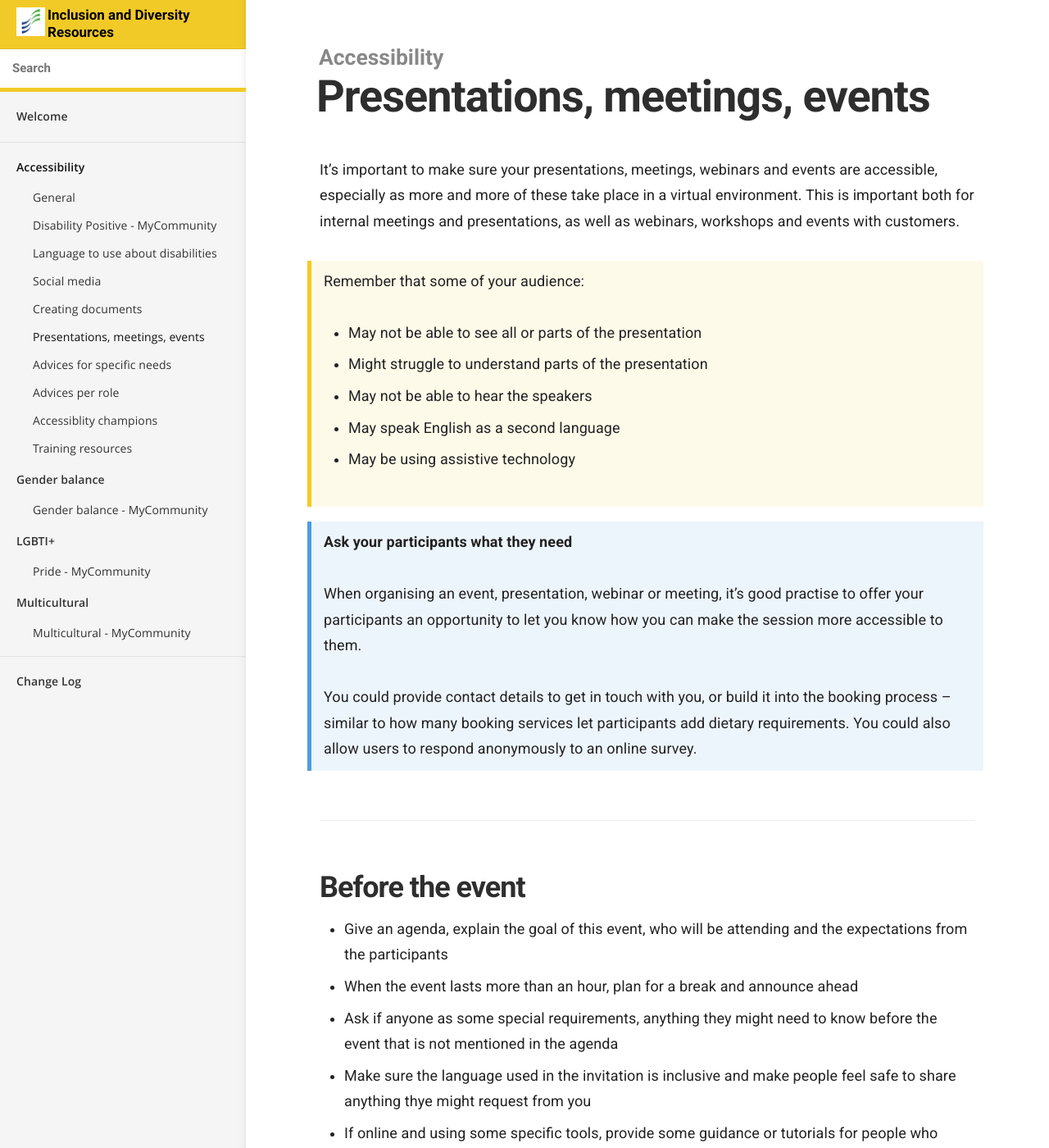
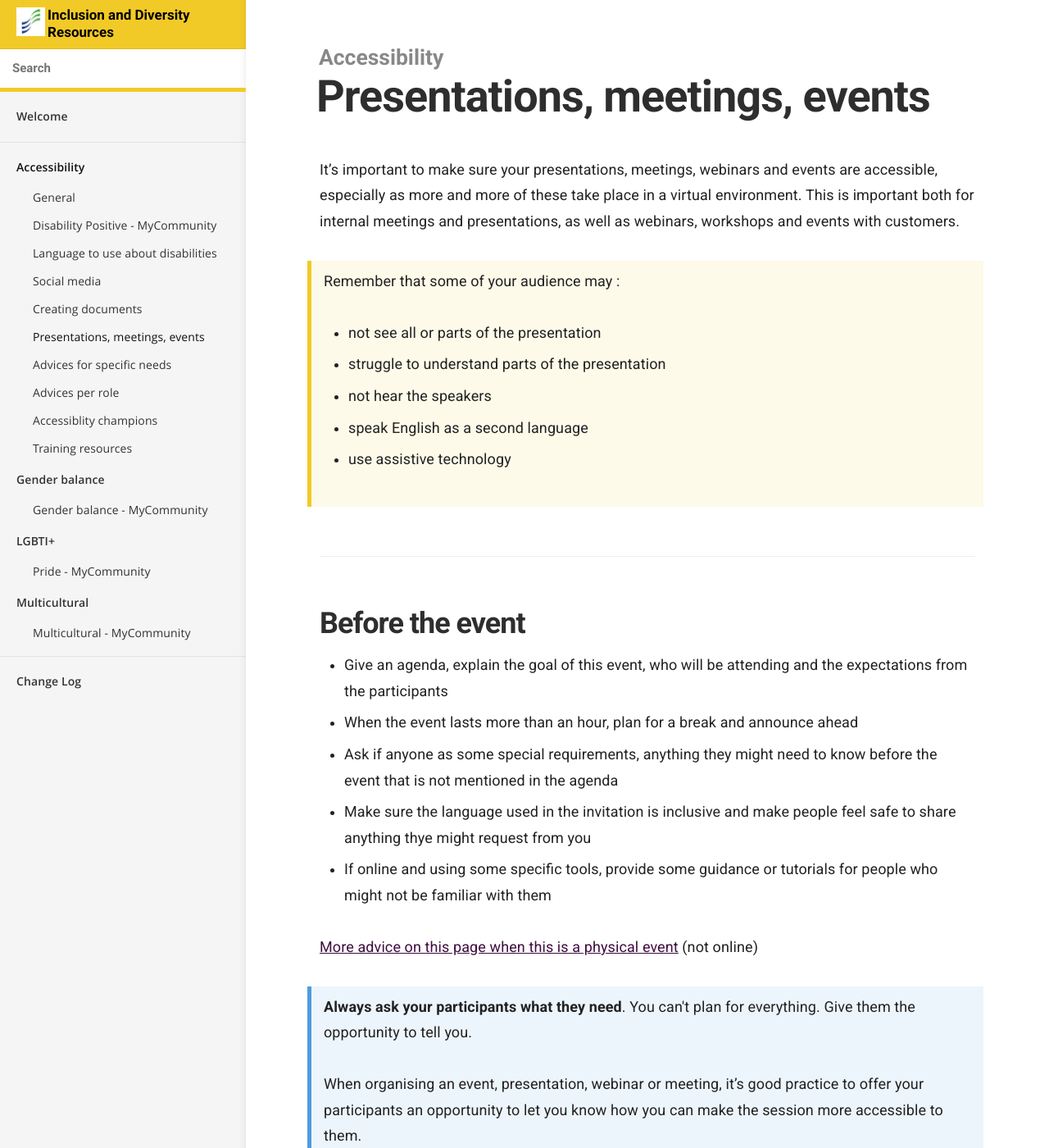
Before and after one commit to numbat70/inclusion2021, a Jekyll site: the page built from _docs/accessibility/presentation-meeting.md, in a window 1280 px wide and 1400 px high. Shown: the whole window at 82% size. Built offline with Jekyll 4.4.1, drawn with Linux system fonts in a browser that asks for light colours; some of the changed text lies outside the part shown.

Commit message:
SK - move things around

```diff
--- a/_docs/accessibility/presentation-meeting.md
+++ b/_docs/accessibility/presentation-meeting.md
@@ -7,19 +7,13 @@ order: 6
 
 It’s important to make sure your presentations, meetings, webinars and events are accessible, especially as more and more of these take place in a virtual environment. This is important both for internal meetings and presentations, as well as webinars, workshops and events with customers.
 
-> Remember that some of your audience:
+> Remember that some of your audience may :
 >
-> - May not be able to see all or parts of the presentation
-> - Might struggle to understand parts of the presentation
-> - May not be able to hear the speakers
-> - May speak English as a second language
-> - May be using assistive technology
-
-<blockquote class="info">
-<p><strong>Ask your participants what they need</strong></p>
-<p> When organising an event, presentation, webinar or meeting, it’s good practise to offer your participants an opportunity to let you know how you can make the session more accessible to them.</p>
- <p>You could provide contact details to get in touch with you, or build it into the booking process – similar to how many booking services let participants add dietary requirements. You could also allow users to respond anonymously to an online survey.</p>
-</blockquote>
+> - not see all or parts of the presentation
+> - struggle to understand parts of the presentation
+> - not hear the speakers
+> - speak English as a second language
+> - use assistive technology
 
 
 ## Before the event
@@ -32,7 +26,11 @@ It’s important to make sure your presentations, meetings, webinars and events
 
 [More advice on this page when this is a physical event](#making-physical-evetns-accessible) (not online)
 
-> **Always ask your participants what they need**. You can't plan for anything. Give them the opportunity to tell you.
+<blockquote class="info">
+<p><strong>Always ask your participants what they need</strong>. You can't plan for everything. Give them the opportunity to tell you.</p>
+<p> When organising an event, presentation, webinar or meeting, it’s good practice to offer your participants an opportunity to let you know how you can make the session more accessible to them.</p>
+<p>You could provide contact details to get in touch with you, or build it into the booking process (similar to how many booking services let participants add dietary requirements). You could also allow users to respond anonymously to an online survey.</p>
+</blockquote>
 
 ### Share materials ahead of the session
 
```
